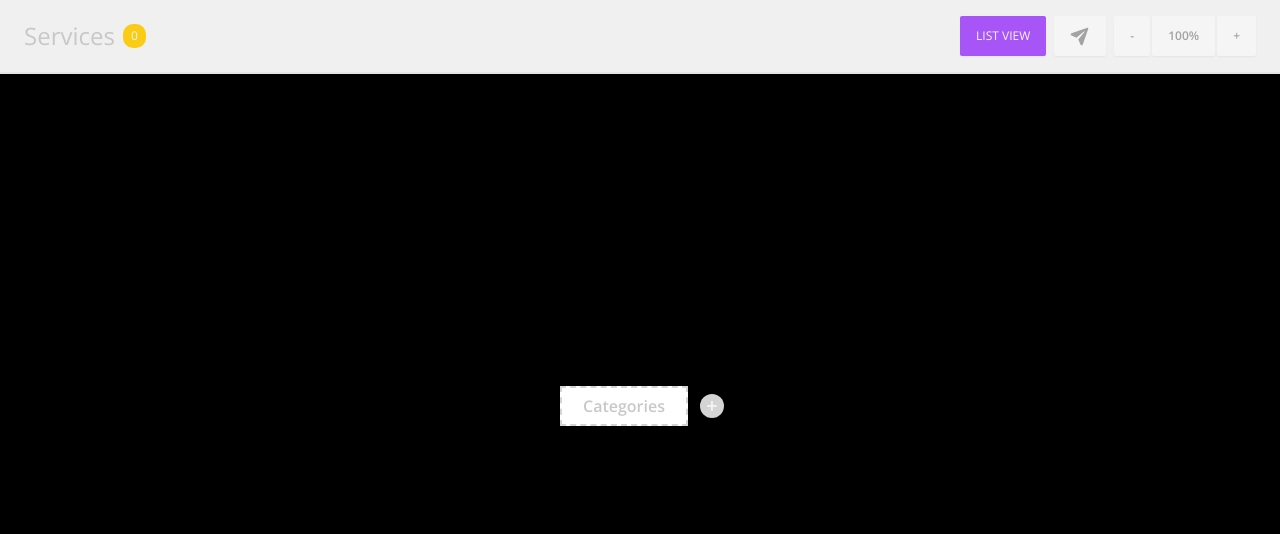
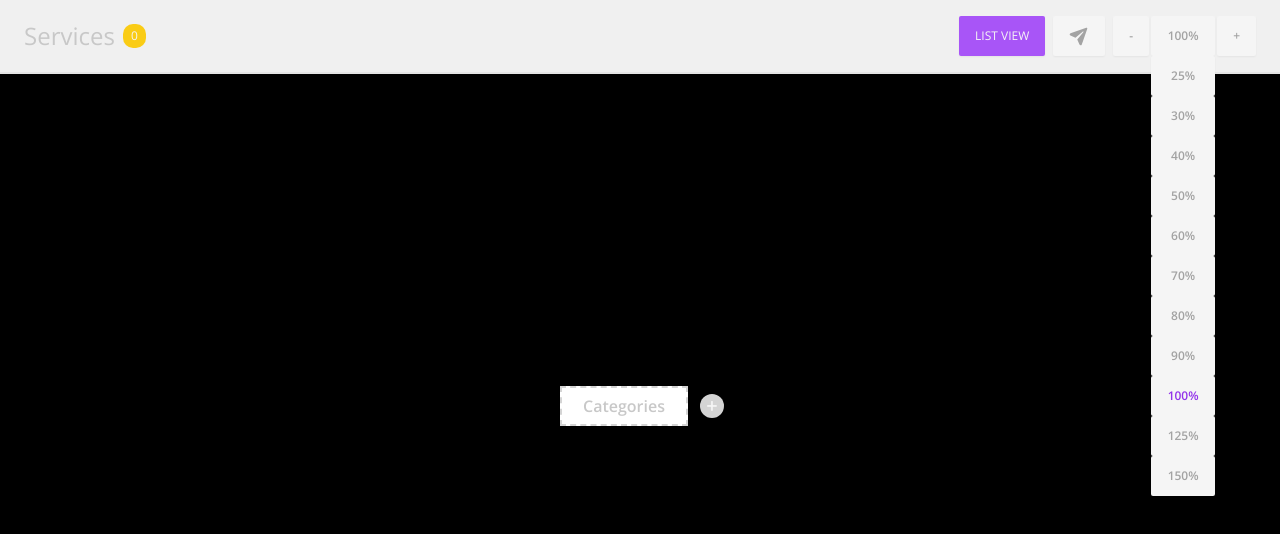
Before and after one commit to feninTolia/abyss-frontend-test_task__fenin, a Next.js app: page / in a window 1280 px wide. Both pictures are taken after a click on the button "100%". Shown: the top 534 px of the page. Built offline with nearby package versions, Linux system fonts and the light colour scheme.

Commit message:
added custom select

```diff
--- /dev/null
+++ b/src/components/CustomSelect.tsx
@@ -0,0 +1,50 @@
+import MainButton from '@/shared/ui/Buttons/MainButton';
+import React, { useState } from 'react';
+
+interface ICustomSelectProps {
+  options: Array<string>;
+  defaultValue: string;
+}
+
+function CustomSelect({ options, defaultValue }: ICustomSelectProps) {
+  const [selectedValue, setSelectedValue] = useState('');
+  const [isOpen, setIsOpen] = useState(false);
+
+  const handleSelect = (value: string) => {
+    setSelectedValue(value);
+    setIsOpen(false);
+  };
+
+  const toggleDropdown = () => {
+    setIsOpen(!isOpen);
+  };
+
+  return (
+    <div className=" relative">
+      <MainButton
+        className=" font-semibold text-neutral-400 w-16"
+        onClick={toggleDropdown}
+      >
+        {selectedValue || defaultValue}
+      </MainButton>
+      {isOpen && (
+        <ul className=" absolute top-[40px]">
+          {options.map((option, index) => (
+            <li key={index} onClick={() => handleSelect(option)}>
+              <MainButton
+                className={`font-semibold text-neutral-400  w-16 ${
+                  option === (selectedValue || defaultValue) &&
+                  'text-purple-600'
+                }`}
+              >
+                {option}
+              </MainButton>
+            </li>
+          ))}
+        </ul>
+      )}
+    </div>
+  );
+}
+
+export default CustomSelect;
--- a/src/components/ZoomGroup.tsx
+++ b/src/components/ZoomGroup.tsx
@@ -1,5 +1,7 @@
 import MainButton from '@/shared/ui/Buttons/MainButton';
 import React from 'react';
+import CustomSelect from './CustomSelect';
+import { zoomOptions } from '@/shared/constants';
 
 const ZoomGroup = () => {
   return (
@@ -7,7 +9,7 @@ const ZoomGroup = () => {
       <MainButton className="text-xl font-semibold text-neutral-400">
         -
       </MainButton>
-      <MainButton className="font-semibold text-neutral-400">100%</MainButton>
+      <CustomSelect options={zoomOptions} defaultValue="100%" />
       <MainButton className="text-xl font-semibold text-neutral-400">
         +
       </MainButton>
--- /dev/null
+++ b/src/shared/constants/index.tsx
@@ -0,0 +1,13 @@
+export const zoomOptions = [
+  '25%',
+  '30%',
+  '40%',
+  '50%',
+  '60%',
+  '70%',
+  '80%',
+  '90%',
+  '100%',
+  '125%',
+  '150%',
+];
```
